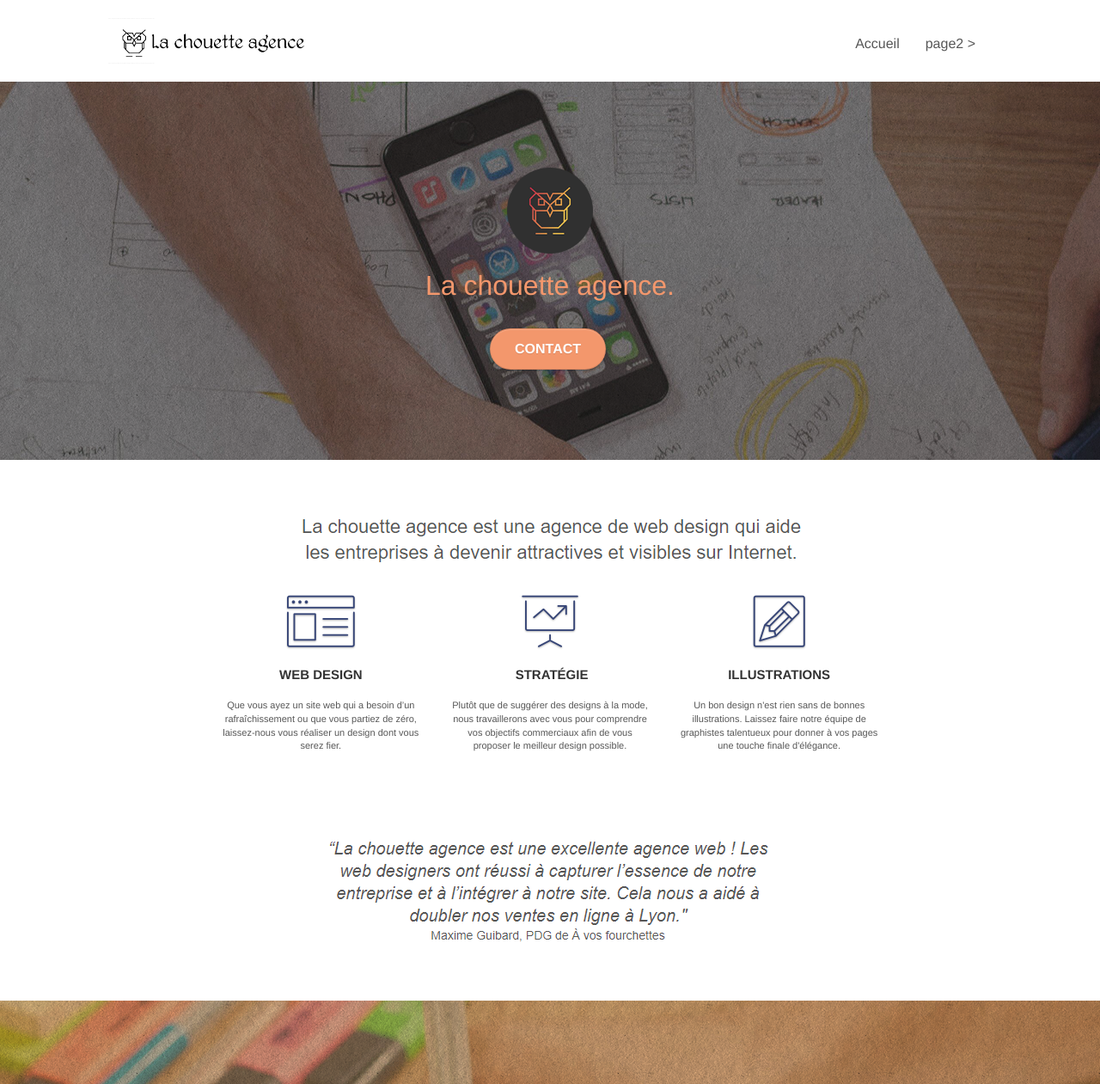
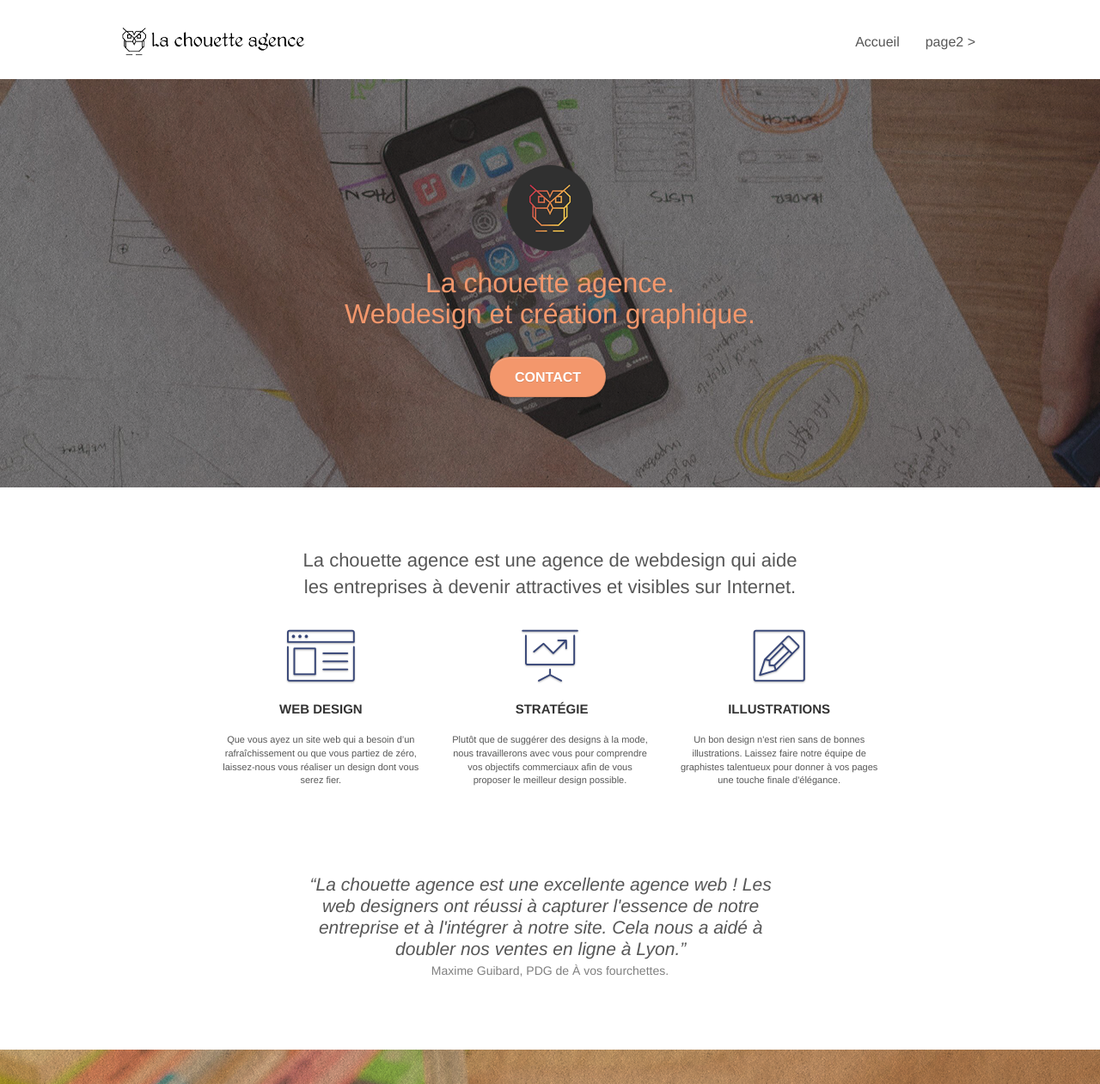
Before and after one commit to LydieHenckes/P4_la-Chouette-Agence, a plain HTML site: page index.html in a window 1280 px wide. Shown: the top 1261 px of the page at 86% size. Drawn offline with Linux system fonts and the light colour scheme.

Commit message:
semantic tegs + image correction to text

```diff
--- a/index.html
+++ b/index.html
@@ -10,7 +10,7 @@
     <link rel="shortcut icon" type="image/png" href="favicon.jpg">
 
 	<link rel="stylesheet" type="text/css" href="./css/bootstrap.min.css">
-	<link rel="stylesheet" type="text/css" href="style.min.css">
+	<link rel="stylesheet" type="text/css" href="style.css">
 	<link rel="stylesheet" type="text/css" href="./css/font-awesome.min.css">
 	<link rel="stylesheet" type="text/css" href="./css/et-line.min.css">
 
@@ -34,14 +34,14 @@
 <div class="page-container">
 
 	<!-- bloc-0 -->
-<div class="bloc bgc-white l-bloc " id="bloc-0">
+	<header class="bloc bgc-white l-bloc " id="bloc-0">
 		<div class="container bloc-sm">
 
 			<nav class="navbar row">
 				<div class="navbar-header">
-				<div class="keywords" style="color:#cccccc;font-size:1px;">Agence web à paris, stratégie web, web design, illustrations, design de site web, site web, web, internet, site internet, site</div>
+					<!--<div class="keywords" style="color:#cccccc;font-size:1px;">Agence web à paris, stratégie web, web design, illustrations, design de site web, site web, web, internet, site internet, site</div> -->
 					<a class="navbar-brand" href="index.html"><img src="img/la-chouette-agence.png" alt="Panneau de l'agence web - La Chouette Agence" height="40" /></a>
-				<div class="keywords" style="color:#cccccc;font-size:1px;">Agence web à paris, stratégie web, web design, illustrations, design de site web, site web, web, internet, site internet, site</div>
+					<!-- <div class="keywords" style="color:#cccccc;font-size:1px;">Agence web à paris, stratégie web, web design, illustrations, design de site web, site web, web, internet, site internet, site</div> -->
 					<button id="nav-toggle" type="button" class="ui-navbar-toggle navbar-toggle" data-toggle="collapse" data-target=".navbar-1">
 						<span class="sr-only">Toggle navigation</span><span class="icon-bar"></span><span class="icon-bar"></span><span class="icon-bar"></span>
 					</button>
@@ -60,17 +60,17 @@
 				</div>
 			</nav>
 		</div>
-</div>
+	</header>
 	<!-- bloc-0 END -->
 
 	<!-- bloc-1-presentation -->
-<div class="bloc bgc-dark-slate-blue bg-banniere d-bloc bg-t-edge bloc-bg-texture texture-paper b-parallax" id="bloc-1-hero">
+	<section class="bloc bgc-dark-slate-blue bg-banniere d-bloc bg-t-edge bloc-bg-texture texture-paper b-parallax" id="bloc-1-hero">
 		<div class="container bloc-lg">
 			<div class="row tight-width-whitespace">
 				<div class="col-sm-12">
 					<img src="img/logo.png" class="center-block image-resize-mode" width="100" alt="Logotype de l'agence web - La chouette agence" />
 					<h1 class="text-center hero-bloc-text tc-white ">
-					La chouette agence.
+						La chouette agence. <br/> Webdesign et création graphique.
 					</h1>
 					<div class="text-center">
 						<a href="page2.html" class="btn btn-lg btn-clean btn-rd cta-hero btn-atomic-tangerine" id="cta-hero">Contact</a>
@@ -78,15 +78,16 @@
 				</div>
 			</div>
 		</div>
-</div>
+	</section>
 	<!-- bloc-1-presentation END -->
 
 	<!-- bloc-2-services -->
-<div class="bloc bgc-white l-bloc" id="bloc-2-services">
+	<section class="bloc bgc-white l-bloc" id="bloc-2-services">
 		<div class="container bloc-md">
 			<div class="row">
 				<div class="col-sm-12 text-center">
-				<img alt="agence web, agence web paris, web design paris, stratégie web" src="img/title.png" />
+					<h2>La chouette agence est une agence de webdesign qui aide<br/> les entreprises à devenir attractives et visibles sur Internet.</h2>
+				<!--	<img alt="agence web, agence web paris, web design paris, stratégie web" src="img/title.png" /> -->
 				</div>
 			</div>
 			<div class="row voffset-lg med-width-whitespace">
@@ -94,8 +95,8 @@
 					<div class="text-center">
 						<span class="et-icon-browser sm-shadow icon-dark-slate-blue icons icon-lg"></span>
 					</div>
-				<h3 class="mg-md text-center">
-					Web design
+					<h3 class="mg-md text-center h-mod">
+						<strong>Web design</strong>
 					</h3>
 					<p class="text-center ">
 						Que vous ayez un site web qui a besoin d&rsquo;un rafraîchissement ou que vous partiez de zéro, laissez-nous vous réaliser un design dont vous serez fier.
@@ -105,8 +106,8 @@
 					<div class="text-center">
 						<span class="et-icon-presentation sm-shadow icon-dark-slate-blue icons icon-lg"></span>
 					</div>
-				<h3 class="mg-md text-center">
-					&nbsp;Stratégie
+					<h3 class="mg-md text-center h-mod">
+						<strong>&nbsp;Stratégie</strong>
 					</h3>
 					<p class="text-center ">
 						Plutôt que de suggérer des designs à la mode, nous travaillerons avec vous pour comprendre vos objectifs commerciaux afin de vous proposer le meilleur design possible.<br>
@@ -116,8 +117,8 @@
 					<div class="text-center">
 						<span class="et-icon-edit sm-shadow icon-dark-slate-blue icons icon-lg"></span>
 					</div>
-				<h3 class="mg-md text-center">
-					Illustrations
+					<h3 class="mg-md text-center h-mod">
+						<strong>Illustrations</strong>
 					</h3>
 					<p class="text-center ">
 						Un bon design n'est rien sans de bonnes illustrations. Laissez faire notre équipe de graphistes talentueux pour donner à vos pages une touche finale d'élégance.
@@ -126,16 +127,19 @@
 			</div>
 			<div class="row voffset-lg voffset">
 				<div class="col-xs-12 col-md-8 col-md-offset-2 text-center">
-				<img alt="agence web, agence web paris, web design paris, stratégie web" src="img/citation.png" />
-
+					<blockquote>
+						<p>La chouette agence est une excellente agence web ! Les web designers ont réussi à capturer l'essence de notre entreprise et à l'intégrer à notre site. Cela nous a aidé à doubler nos ventes en ligne à Lyon.</p>
+						<cite>Maxime Guibard, PDG de À vos fourchettes.</cite>
+					</blockquote>
+					<!--<img alt="agence web, agence web paris, web design paris, stratégie web" src="img/citation.png" /> -->
 				</div>
 			</div>
 		</div>
-</div>
+	</section>
 	<!-- bloc-2-services END -->
 
 	<!-- bloc-3-what-i-do -->
-<div class="bloc tc-white bgc-atomic-tangerine bg-presentation d-bloc bloc-bg-texture texture-paper b-parallax" id="bloc-3-what-i-do">
+	<section class="bloc tc-white bgc-atomic-tangerine bg-presentation d-bloc bloc-bg-texture texture-paper b-parallax" id="bloc-3-what-i-do">
 		<div class="container bloc-lg">
 			<div class="row tight-width-whitespace black-background">
 				<div class="col-sm-12">
@@ -148,15 +152,16 @@
 				</div>
 			</div>
 		</div>
-</div>
+	</section>
 	<!-- bloc-3-what-i-do END -->
 
 	<!-- bloc-4-portfolio -->
-<div class="bloc bgc-white bg-lines-h2-bg bg-repeat l-bloc" id="bloc-4-portfolio">
+	<section class="bloc bgc-white bg-lines-h2-bg bg-repeat l-bloc" id="bloc-4-portfolio">
 		<div class="container bloc-lg">
 			<div class="row">
 				<div class="col-sm-12 text-center">
-				<img alt="agence web, agence web paris, web design paris, stratégie web" src="img/title2.png" />
+					<h2>Nous travaillons avec beaucoup de clients,<br/> voici nos réalisations.</h2>
+				<!--	<img alt="agence web, agence web paris, web design paris, stratégie web" src="img/title2.png" />-->
 				</div>
 			</div>
 			<div class="row tight-width-whitespace portfolio-row">
@@ -226,11 +231,11 @@
 				</div>
 			</div>
 		</div>
-</div>
+	</section>
 	<!-- bloc-4-portfolio END -->
 
 	<!-- bloc-5-cta -->
-<div class="bloc bgc-dark-slate-blue bg-banniere d-bloc bloc-bg-texture texture-paper" id="bloc-5-cta">
+	<section class="bloc bgc-dark-slate-blue bg-banniere d-bloc bloc-bg-texture texture-paper" id="bloc-5-cta">
 		<div class="container bloc-lg">
 			<div class="row">
 				<h2 class="mg-md text-center tc-white">
@@ -241,11 +246,11 @@
 				</div>
 			</div>
 		</div>
-</div>
+	</section>
 	<!-- bloc-5-cta END -->
 
 	<!-- Footer - bloc-8 -->
-<div class="bloc bgc-atomic-tangerine d-bloc" id="bloc-8">
+	<footer class="bloc bgc-atomic-tangerine d-bloc" id="bloc-8">
 		<div class="container bloc-sm">
 			<div class="row">
 				<div class="col-sm-12">
@@ -317,7 +322,7 @@
 				</div>
 			</div>
 		</div>
-</div>
+	</footer>
 	<!-- Footer - bloc-8 END -->
 
 </div>
--- a/style.css
+++ b/style.css
@@ -715,7 +715,12 @@ h3 {
     font-weight: 700;
     color: #333333!important;
 }
-
+.h-mod{
+    font-size: 15px;
+    text-transform: uppercase;
+    font-weight: 700;
+    color: #333333!important;
+}
 .med-width-whitespace {
     max-width: 800px;
     margin: auto auto auto auto;
@@ -1040,3 +1045,30 @@ h4 {
         text-align: center;
     }
 }
+blockquote{
+    border-left: 0px solid #eee;
+}
+blockquote p::before {
+    content: open-quote;
+  }
+blockquote p::after {
+    content: close-quote;
+}
+ blockquote p{
+    quotes: "“" "”" "‘" "’";
+}
+blockquote p {
+    font-size: 21px;
+    font-style: italic;
+    width: 90%;
+    line-height: 25px;
+    margin-left: 20px;
+    margin-bottom: 0px;
+}
+
+blockquote cite {
+    font-size: 14px;
+    margin-top: -15px!important;
+    text-align: center;
+    font-style: normal;
+}
```
Also changed, not shown: style.min.css. Lines whose indentation alone changed are shown as unchanged.
